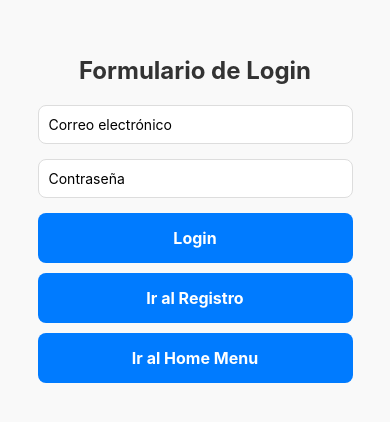
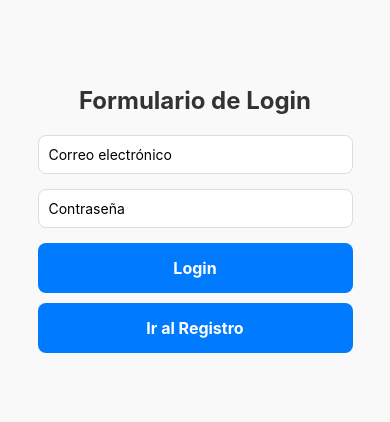
Before and after one commit to melimarquezz/melinamarquez-pro3-tt-grupo3, a React Native app in the folder melinamarquez-pro3-tt-grupo3/: screen /Login in a window 390 px wide. Shown: the part 198-620 px from the top of the page. Built offline with nearby package versions, Linux system fonts and the light colour scheme; no server answers.

Commit message:
cambio log in

```diff
--- a/melinamarquez-pro3-tt-grupo3/src/screens/Login.js
+++ b/melinamarquez-pro3-tt-grupo3/src/screens/Login.js
@@ -75,12 +75,7 @@ class Login extends Component{
                 >
                     <Text style={styles.buttonText}>Ir al Registro</Text>
                 </TouchableOpacity>
-                <TouchableOpacity
-                    onPress={() => this.props.navigation.navigate("Home")}
-                    style={styles.button}
-                >
-                    <Text style={styles.buttonText}>Ir al Home Menu</Text>
-                </TouchableOpacity>
+
             </View>
         );
     }
```
